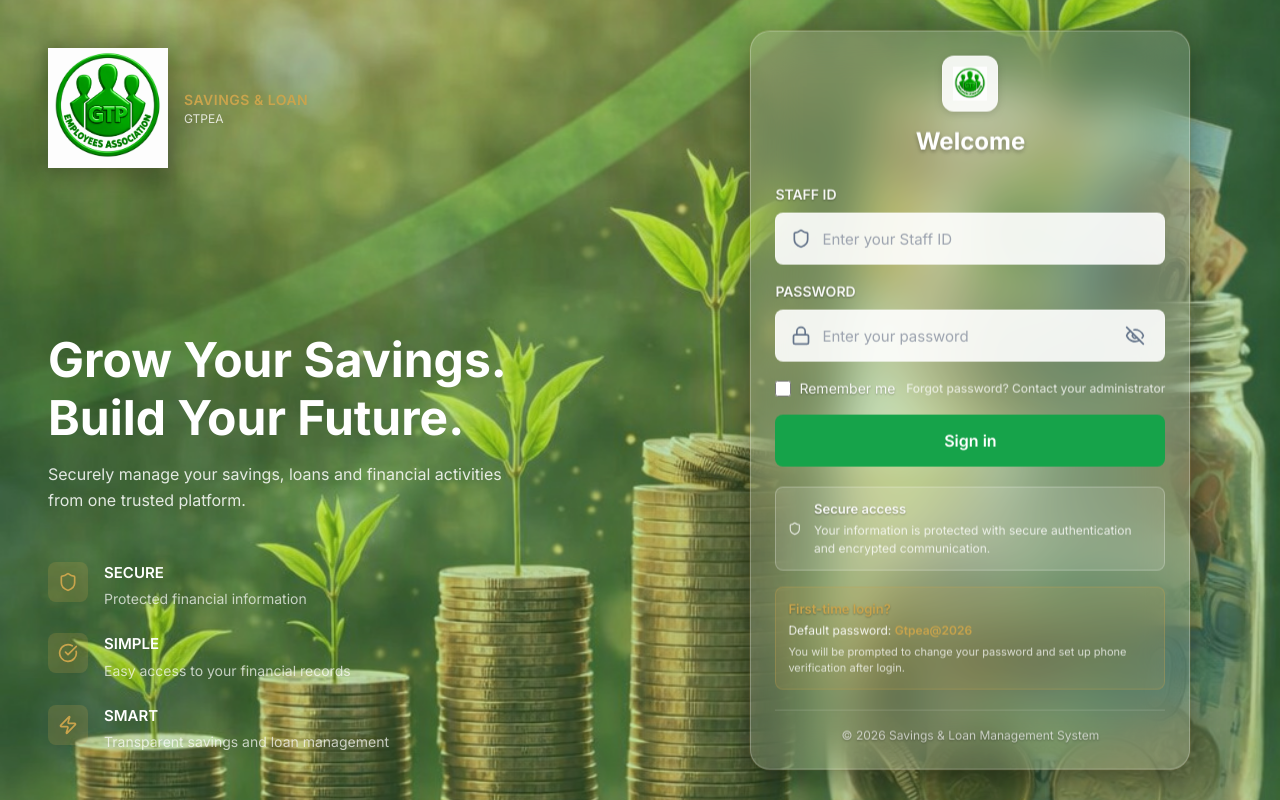
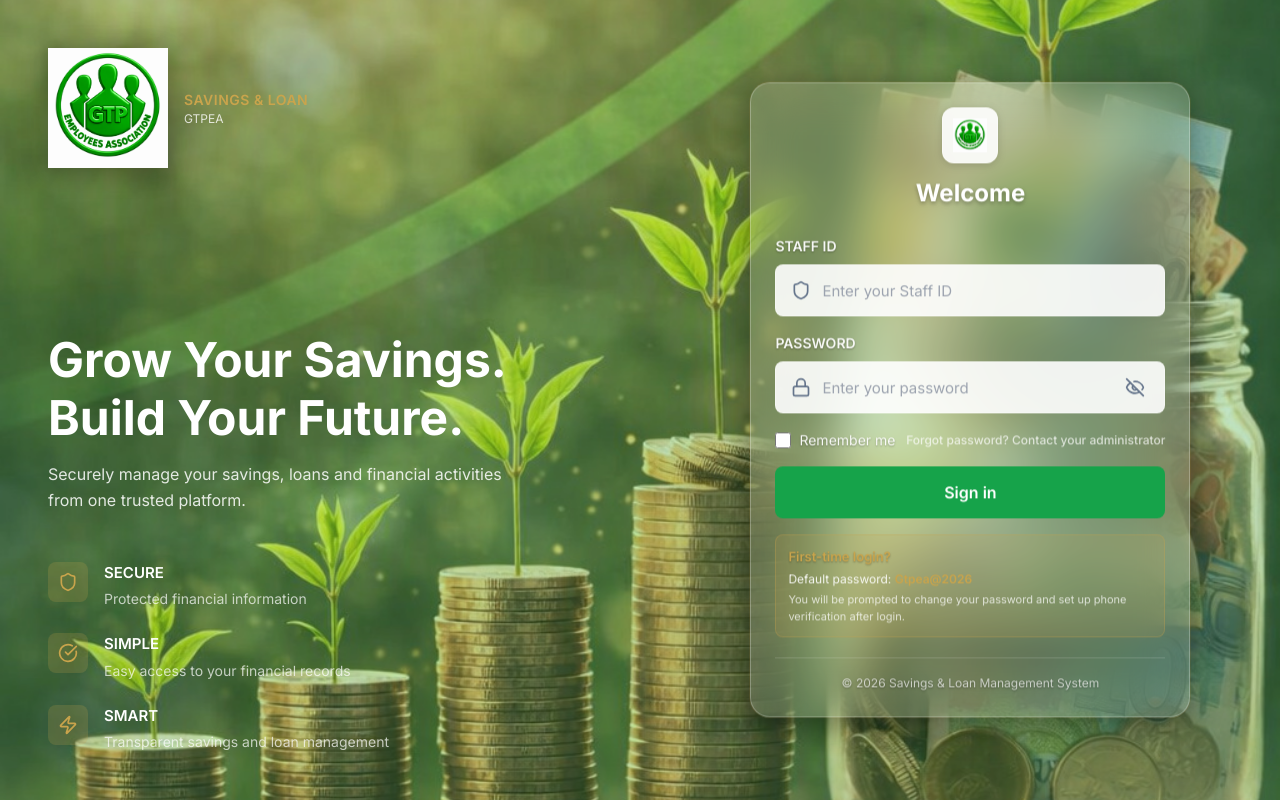
Before and after one commit to amiteyewisdom/GTPEA, a Next.js app: page /login in a window 1280 px wide. Built offline with nearby package versions, Linux system fonts and the light colour scheme.

Commit message:
Update page.tsx

```diff
--- a/src/app/(auth)/login/page.tsx
+++ b/src/app/(auth)/login/page.tsx
@@ -470,27 +470,6 @@ export default function LoginPage() {
           </form>
 
           <div style={{
-            display: "flex",
-            alignItems: "center",
-            gap: "12px",
-            marginTop: isDesktop ? "20px" : "16px",
-            padding: isDesktop ? "12px" : "10px",
-            backgroundColor: isDesktop ? "rgba(255, 255, 255, 0.12)" : "rgba(255, 255, 255, 0.15)",
-            borderRadius: "8px",
-            border: isDesktop ? "1px solid rgba(255, 255, 255, 0.25)" : "1px solid rgba(255, 255, 255, 0.3)",
-          }}>
-            <Shield style={{ width: "20px", height: "20px", color: isDesktop ? "rgba(255, 255, 255, 0.8)" : "rgba(255, 255, 255, 0.9)" }} />
-            <div>
-              <p style={{ fontSize: "13px", fontWeight: "600", color: isDesktop ? "rgba(255, 255, 255, 0.95)" : "rgba(255, 255, 255, 0.95)", margin: "0 0 2px 0", textShadow: isDesktop ? "0 1px 2px rgba(0, 0, 0, 0.3)" : "0 1px 2px rgba(0, 0, 0, 0.5)" }}>
-                Secure access
-              </p>
-              <p style={{ fontSize: "12px", color: isDesktop ? "rgba(255, 255, 255, 0.8)" : "rgba(255, 255, 255, 0.85)", margin: 0 }}>
-                Your information is protected with secure authentication and encrypted communication.
-              </p>
-            </div>
-          </div>
-
-          <div style={{
             marginTop: isDesktop ? "16px" : "12px",
             padding: isDesktop ? "12px" : "10px",
             backgroundColor: isDesktop ? "rgba(201, 164, 76, 0.15)" : "rgba(201, 164, 76, 0.2)",
```
